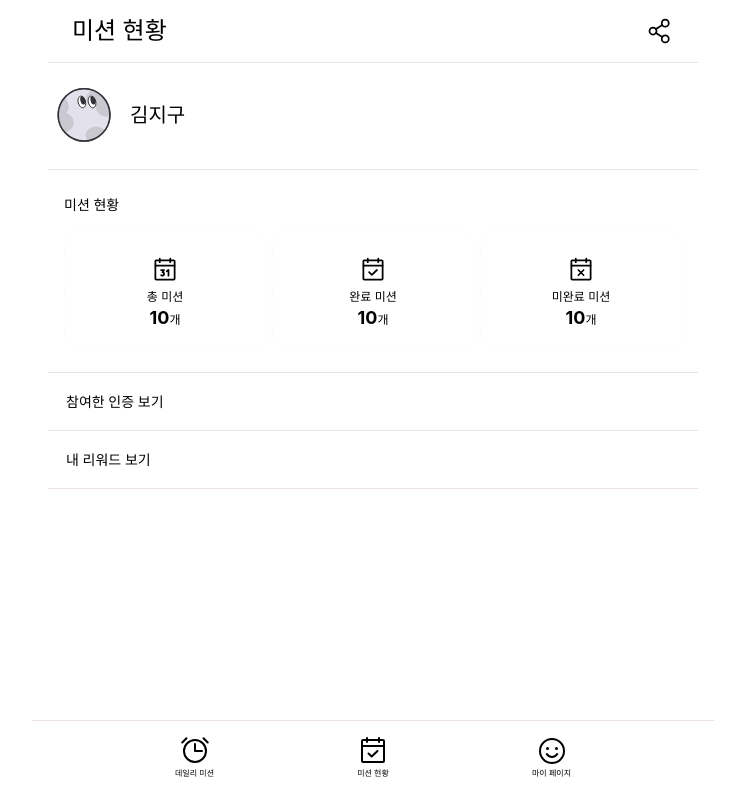
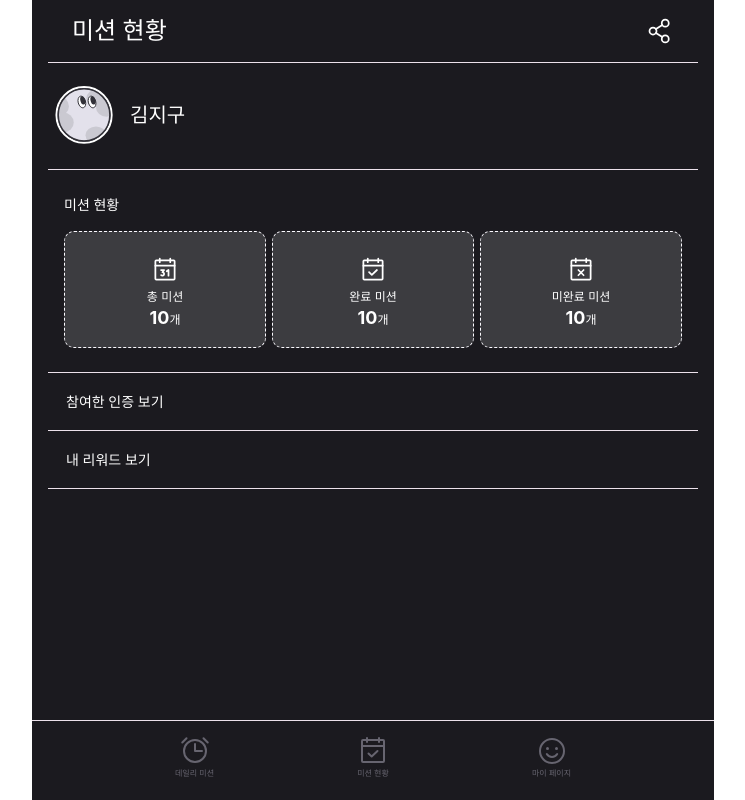
Before and after one commit to bsideproject/praise-frontend, a Next.js app: page /my-page in a window 1280 px wide. Shown: the whole page, without its empty margins (267-1012 px from the left). Built offline with nearby package versions, Linux system fonts and the light colour scheme.

Commit message:
feature: dark 모드 스타일로 변경

```diff
--- a/pages/my-page.tsx
+++ b/pages/my-page.tsx
@@ -11,6 +11,7 @@ const Title = styled.div`
 	font-size: 24px;
 	line-height: 150%;
 	font-weight: 500;
+	color: ${(props) => props.theme.colors.white};
 `;
 
 const AvatarSection = styled.section`
@@ -25,6 +26,7 @@ const AvatarSection = styled.section`
 const AvatarName = styled.div`
 	font-size: 20px;
 	font-weight: 500;
+	color: ${(props) => props.theme.colors.white};
 `;
 
 const JoinedMissionSection = styled.section`
@@ -32,6 +34,7 @@ const JoinedMissionSection = styled.section`
 	line-height: 21px;
 	font-weight: 500;
 	border-bottom: 1px ${({ theme }) => theme.colors.gray10} solid;
+	color: ${(props) => props.theme.colors.white};
 	padding: 18px;
 	cursor: pointer;
 `;
@@ -41,6 +44,7 @@ const MyRewardSection = styled.section`
 	line-height: 21px;
 	font-weight: 500;
 	border-bottom: 1px ${({ theme }) => theme.colors.gray10} solid;
+	color: ${(props) => props.theme.colors.white};
 	padding: 18px;
 `;
 
@@ -51,7 +55,7 @@ function MyPage() {
 				<Header>
 					<Title>미션 현황</Title>
 					<Link href="/share">
-						<ShareNetwork size={28} />
+						<ShareNetwork size={28} color="#FFFFFF" />
 					</Link>
 				</Header>
 			</StickyHeader>
--- a/src/components/footer.tsx
+++ b/src/components/footer.tsx
@@ -30,6 +30,7 @@ const NavigationItem = styled.li`
 const NavigationText = styled.div`
 	font-size: 8px;
 	line-height: 150%;
+	color: ${(props) => props.theme.colors.gray60};
 `;
 
 const NavLinks = [
@@ -37,19 +38,19 @@ const NavLinks = [
 		name: "DAILY_MISSION",
 		path: "/daily-missions",
 		text: "데일리 미션",
-		icon: <Alarm size={32} />,
+		icon: <Alarm size={32} color="#676570" />,
 	},
 	{
 		name: "MISSION_STATUS",
 		path: "/mission-status",
 		text: "미션 현황",
-		icon: <CalendarCheck size={32} />,
+		icon: <CalendarCheck size={32} color="#676570" />,
 	},
 	{
 		name: "MY_PAGE",
 		path: "/my-page",
 		text: "마이 페이지",
-		icon: <Smiley size={32} />,
+		icon: <Smiley size={32} color="#676570" />,
 	},
 ];
 
--- a/src/components/mission-card.tsx
+++ b/src/components/mission-card.tsx
@@ -34,6 +34,8 @@ const MissionCardContainer = styled.li`
 	border-radius: 10px;
 	flex: 1;
 	padding: 12px 0px 8px 0px;
+	color: ${(props) => props.theme.colors.white};
+	background-color: rgba(255, 255, 255, 0.15);
 	cursor: pointer;
 `;
 
--- a/src/components/mission-status-section.tsx
+++ b/src/components/mission-status-section.tsx
@@ -18,6 +18,7 @@ const SectionTitle = styled.div`
 	font-size: 14px;
 	line-height: 21px;
 	font-weight: 500;
+	color: ${(props) => props.theme.colors.white};
 `;
 
 const MissionLinks: { name: MissionType; queryParams: string; text: string }[] =
--- a/src/layouts/index.tsx
+++ b/src/layouts/index.tsx
@@ -6,6 +6,7 @@ const PageContainer = styled.div`
 	padding-left: 16px;
 	padding-right: 16px;
 	min-height: 100vh;
+	background-color: ${(props) => props.theme.colors.background};
 	position: relative;
 	@media screen and (min-width: 768px) {
 		margin: 0 auto;
--- a/styles/styled.d.ts
+++ b/styles/styled.d.ts
@@ -4,6 +4,7 @@ declare module "styled-components" {
 	export interface DefaultTheme {
 		colors: {
 			white: string;
+			background: string;
 			gray2: string;
 			gray5: string;
 			gray10: string;
--- a/styles/theme.ts
+++ b/styles/theme.ts
@@ -4,6 +4,7 @@ import { DefaultTheme } from "styled-components";
 export const defaultTheme: DefaultTheme = {
 	colors: {
 		white: "#FFFFFF",
+		background: "#1B1A1F",
 		gray2: "#FBFAFF",
 		gray5: "#F1F0F7",
 		gray10: "#EcE1EB",
```
